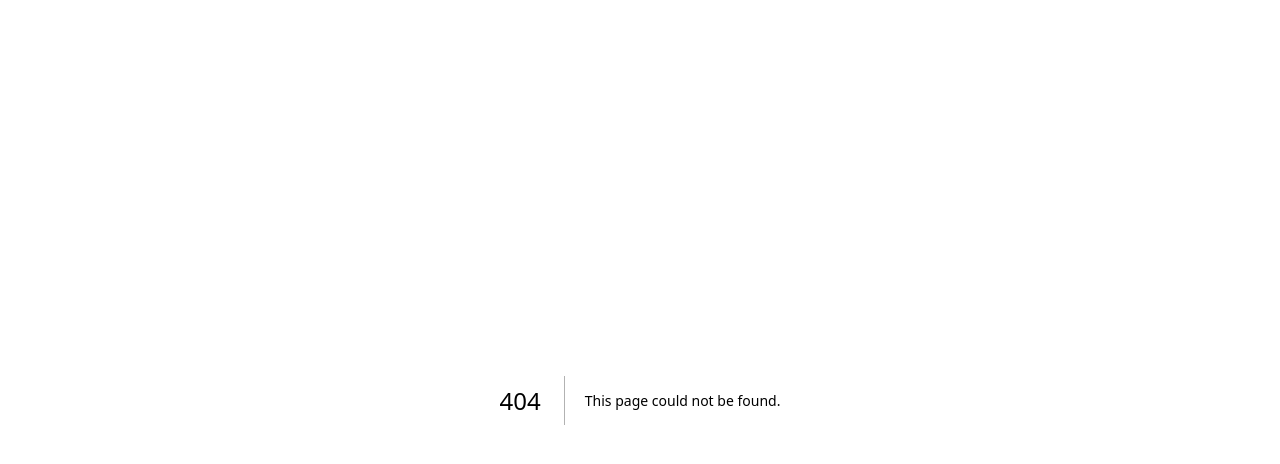
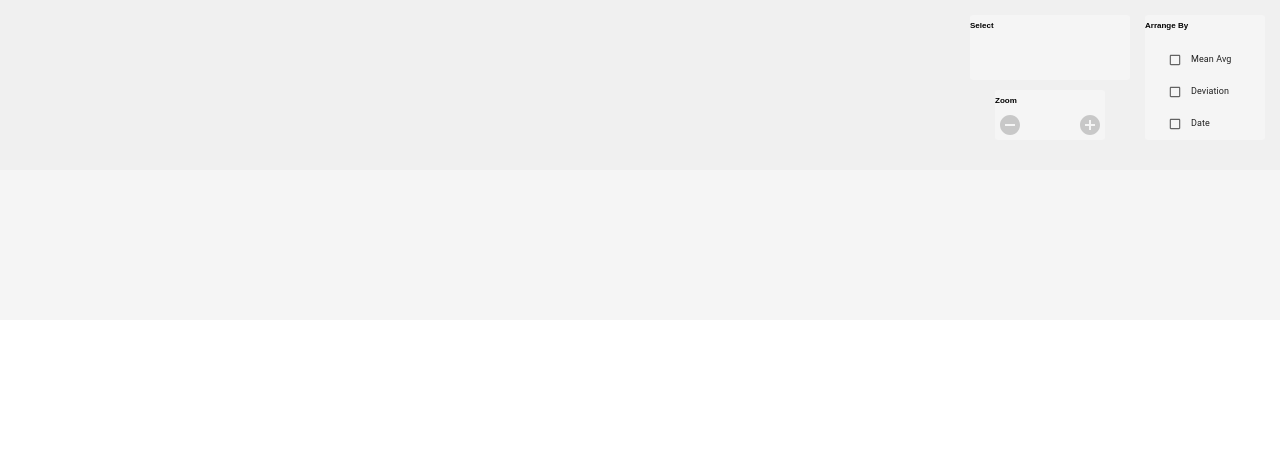
Before and after one commit to peter-meehan-domokos/perfect-square, a Next.js app in the folder client/: page /components/perfect-square-visual in a window 1280 px wide. Before the commit this address had no page. Shown: the top 464 px of the page. Built offline with nearby package versions, Linux system fonts and the light colour scheme.

Commit message:
renamed chart to perfectSquare

```diff
--- a/client/app/components/d3HelperComponents/tooltipComponent.js
+++ b/client/app/components/d3HelperComponents/tooltipComponent.js
@@ -109,7 +109,6 @@ export default function tooltip() {
         }
 
         function update(containerElement, data, componentEnter, options={}){
-            console.log("data", data)
             if(!componentEnter){
                 d3.select('clipPath#tooltip-clip').select('rect')
                 .attr('width', width)
--- a/client/app/components/quadrantsBarChartVisual/page.js
+++ b/client/app/components/perfect-square-visual/page.js
@@ -2,8 +2,8 @@
 import React, { useState, useEffect, useRef, useCallback } from 'react'
 import * as d3 from 'd3';
 import VisualHeader from './visual-header/page';
-import { quadrantsBarChartLayout } from './quadrantsBarChartLayout';
-import quadrantsBarChart from "./quadrantsBarChartComponent";
+import perfectSquareLayout from './perfectSquareLayout';
+import perfectSquareComponent from "./perfectSquareComponent";
 import tooltipComponent from "../d3HelperComponents/tooltipComponent";
 import { remove, fadeIn } from '../../helpers/domHelpers';
 import { DEFAULT_SETTINGS, SETTINGS_OPTIONS } from "./constants.js";
@@ -48,11 +48,10 @@ const calculateChartSizesAndGridLayout = (contentsWidth, contentsHeight, nrCols,
   }
 }
 
-const chart = quadrantsBarChart();
+const perfectSquare = perfectSquareComponent();
 const tooltip = tooltipComponent();
 
-const QuadrantsBarChartVisual = ({ data={ datapoints:[], info:{ } }, initSelectedChartKey="", initSettings }) => {
-  //console.log("QuadsBarChart", data)
+const PerfectSquareVisual = ({ data={ datapoints:[], info:{ } }, initSelectedChartKey="", initSettings }) => {
   //state
   const [headerExtended, setHeaderExtended] = useState(false);
   const [containerSizesAndGrid, setContainerSizesAndGrid] = useState({});
@@ -138,7 +137,7 @@ const QuadrantsBarChartVisual = ({ data={ datapoints:[], info:{ } }, initSelecte
   //note- this useEffect may be neede don first render, if a selectedChartKey is passed in
   useEffect(() => {
     //console.log("selectedChartKeyUE...4")
-    chart.selectedChartKey(selectedChartKey)
+    perfectSquare.selectedChartKey(selectedChartKey)
     //user deselects by zooming or panning manually, so no need to do anything here in that case
     if(!selectedChartKey){ return; }
     const { contentsWidth, contentsHeight } = containerSizesAndGrid;
@@ -159,7 +158,7 @@ const QuadrantsBarChartVisual = ({ data={ datapoints:[], info:{ } }, initSelecte
   useEffect(() => {
     if (isFirstRender.current) { return; }
     //console.log("layoutUE...5")
-    processedDataRef.current = quadrantsBarChartLayout(data, { nrCols: containerSizesAndGrid.nrCols });
+    processedDataRef.current = perfectSquareLayout(data, { nrCols: containerSizesAndGrid.nrCols });
 
     //issue - we need new layout when containersize changes as nr cols might change
     //options -> put nrcols and rows into containerSizesAndGrid instead of sizesRef
@@ -253,7 +252,7 @@ const QuadrantsBarChartVisual = ({ data={ datapoints:[], info:{ } }, initSelecte
     }
 
     //settings
-    chart
+    perfectSquare
         .width(sizesRef.current.chartWidth)
         .height(sizesRef.current.chartHeight)
         .margin(sizesRef.current.chartMargin)
@@ -275,14 +274,14 @@ const QuadrantsBarChartVisual = ({ data={ datapoints:[], info:{ } }, initSelecte
         .call(fadeIn, { transition:TRANSITION_IN})
         .merge(chartG)
         .attr("transform", (d,i) => dataIsArranged ? null : `translate(${d.colNr * sizesRef.current.chartWidth},${d.rowNr * sizesRef.current.chartHeight})`)
-        .call(chart);
+        .call(perfectSquare);
 
     chartG.exit().call(remove, { transition:TRANSITION_OUT});
 
   }, [containerSizesAndGrid, selectedQuadrantIndex, settings.arrangeBy])
 
   useEffect(() => {
-    console.log("tooltipsUE...", tooltipsData)
+    //console.log("tooltipsUE...", tooltipsData)
     const tooltipWidth = 150;
     const tooltipHeight = 150;
 
@@ -343,7 +342,7 @@ const QuadrantsBarChartVisual = ({ data={ datapoints:[], info:{ } }, initSelecte
           });
     }
     //pass zoomstate change onto component for other adjustments
-    chart.zoomState(zoomState, true)
+    perfectSquare.zoomState(zoomState, true)
   },[zoomState])
 
   useEffect(() => { isFirstRender.current = false; })
@@ -396,4 +395,4 @@ const QuadrantsBarChartVisual = ({ data={ datapoints:[], info:{ } }, initSelecte
   )
 }
 
-export default QuadrantsBarChartVisual;
+export default PerfectSquareVisual;
--- a/client/app/components/quadrantsBarChartVisual/quadrantsBarChartComponent.js
+++ b/client/app/components/perfect-square-visual/perfectSquareComponent.js
@@ -6,7 +6,7 @@ import { DEFAULT_SETTINGS } from './constants';
 
 const { BLUE, LIGHT_BLUE, GREY } = COLOURS;
 
-export default function quadrantsBarChart() {
+export default function perfectSquare() {
     // settings that apply to all quadrantsBartCharts, in case there is more than 1 eg a row of players
     let margin = { left:0, right:0, top: 0, bottom:0 };
     let width = 800;
--- a/client/app/components/quadrantsBarChartVisual/quadrantsBarChartLayout.js
+++ b/client/app/components/perfect-square-visual/perfectSquareLayout.js
@@ -9,7 +9,7 @@ const calcColNr = (i, nrCols) => i % nrCols;
 /*
     @todo rewrite as a proper d3 layout function instead of using settings as a parameter
 */
-export const quadrantsBarChartLayout = (data, settings={}) => {
+export default function(data, settings={}){
     const { measures, datapoints } = data;
     const { nrCols } = settings;
     const datapointsWithOrderedMeasures = datapoints.map((datapoint,i) => ({
--- a/client/app/components/visual/page.js
+++ b/client/app/components/visual/page.js
@@ -1,6 +1,6 @@
 import { gql, useQuery } from "@apollo/client";
 import { useEffect, useState } from "react";
-import QuadrantsBarChartVisual from '../quadrantsBarChartVisual/page';
+import PerfectSquareVisual from '../perfect-square-visual/page';
 
 const GET_EXAMPLE_DATA = gql`
   query getExampleData($exampleKey: String!){
@@ -22,7 +22,7 @@ const Visual = ({ exampleKey="" }) => {
 
     return (
         <main className="main">
-            <QuadrantsBarChartVisual data={visData} />
+            <PerfectSquareVisual data={visData} />
         </main>
     )
 }
```
Also changed, not shown: client/app/components/perfect-square-visual/constants.js (renamed from client/app/components/quadrantsBarChartVisual/constants.js), client/app/components/perfect-square-visual/visual-header/SettingsCtrls.js (renamed from client/app/components/quadrantsBarChartVisual/visual-header/SettingsCtrls.js), client/app/components/perfect-square-visual/visual-header/ZoomCtrls.js (renamed from client/app/components/quadrantsBarChartVisual/visual-header/ZoomCtrls.js), client/app/components/perfect-square-visual/visual-header/page.js (renamed from client/app/components/quadrantsBarChartVisual/visual-header/page.js), client/app/components/perfect-square-visual/visual-header/quadrantCtrlsComponent.js (renamed from client/app/components/quadrantsBarChartVisual/visual-header/quadrantCtrlsComponent.js).
